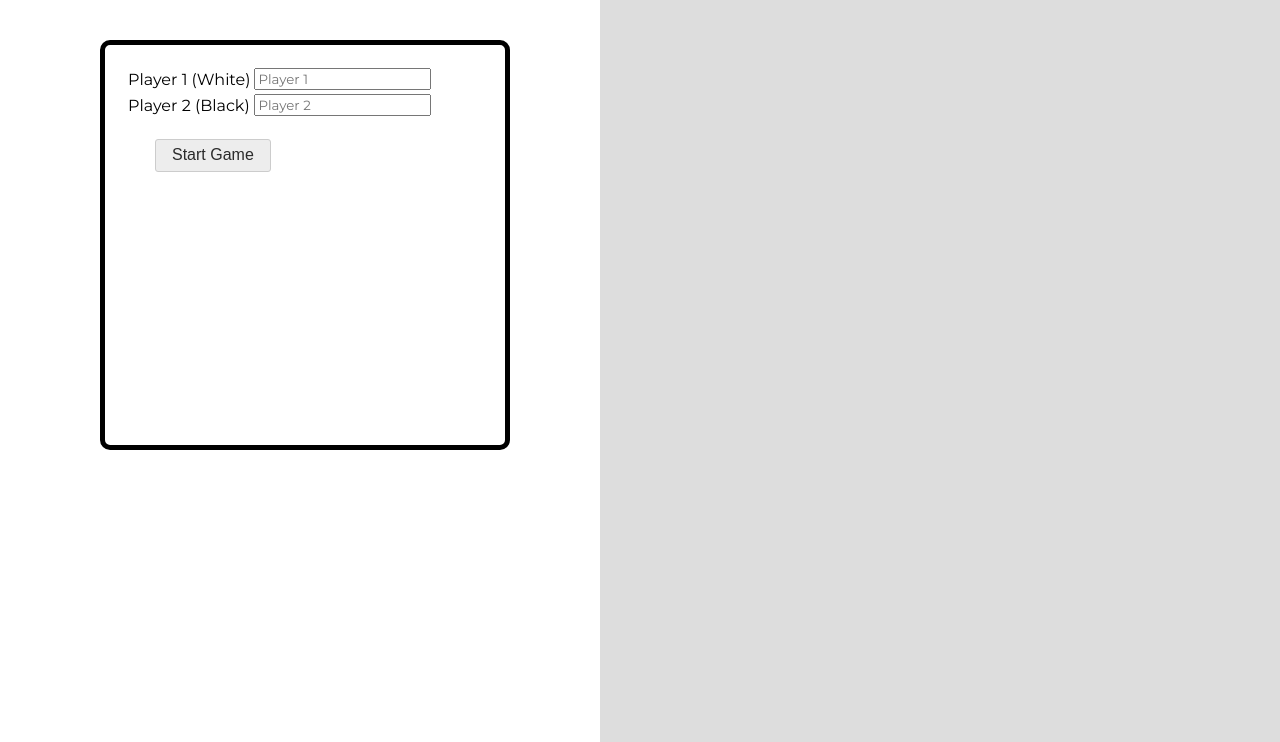
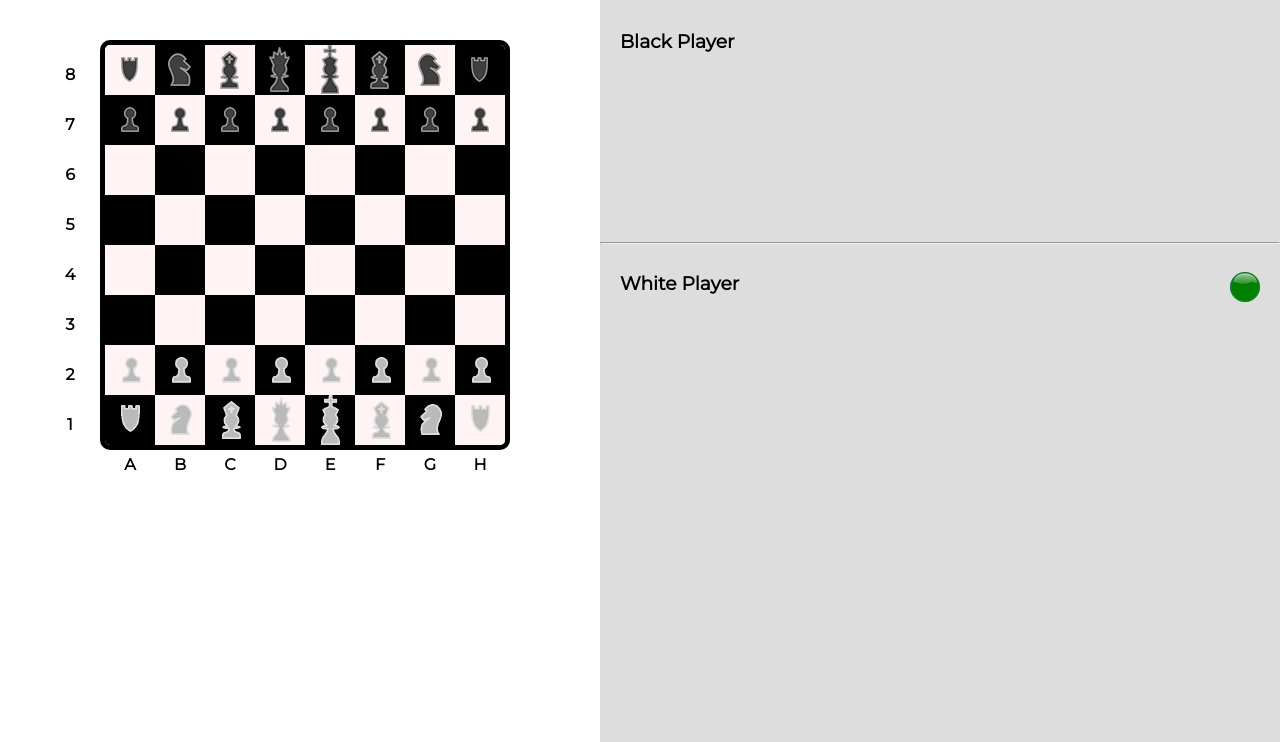
Before and after one commit to miller-time/chess.js, a plain HTML site: page index.html in a window 1280 px wide. Both pictures are taken after a click on the button "Start Game". Shown: the part 58-800 px from the top of the page. Drawn offline with nearby package versions, Linux system fonts and the light colour scheme.

Commit message:
custom player names and turn rotation

```diff
--- a/index.html
+++ b/index.html
@@ -10,7 +10,19 @@
 </head>
 <body>
   <div class="heading"><h1>ChessJS</h1></div>
-  <div class="panel"></div>
+  <div class="panel">
+    <div class="black-player">
+      <h3>Black Player</h3>
+      <div class="go-icon"></div>
+      <div class="clearfix"></div>
+    </div>
+    <hr>
+    <div class="white-player">
+      <h3>White Player</h3>
+      <div class="go-icon"></div>
+      <div class="clearfix"></div>
+    </div>
+  </div>
 
   <script src="https://code.jquery.com/jquery-2.1.3.min.js"></script>
   <script src="https://code.jquery.com/ui/1.11.3/jquery-ui.min.js"></script>
--- a/js/chess.js
+++ b/js/chess.js
@@ -1,7 +1,7 @@
 (function() {
 
     $(document).ready(function() {
-        new ChessJS.ChessGame();
+        ChessJS.game = new ChessJS.ChessGame();
 
         $(document).on('pieceCaptured', function(event, piece) {
             console.log('pieceCaptured', piece);
--- a/js/game.js
+++ b/js/game.js
@@ -1,50 +1,83 @@
 (function() {
 
     ChessJS.ChessGame = function() {
-        this.playerOne = 'Player 1';
-        this.playerTwo = 'Player 2';
+        this.whitePlayer = 'White Player';
+        this.blackPlayer = 'Black Player';
+        this.whoseTurn = 'white';
         this.setupSplashScreen();
     };
 
     ChessJS.ChessGame.prototype.setupSplashScreen = function() {
         var self = this;
-        var playerOneInput = $('<input />')
-            .addClass('player-one')
-            .attr('placeholder', 'Player 1')
+        var whitePlayerInput = $('<input />')
+            .attr('placeholder', 'White Player')
             .change(function() {
-                self.playerOne = $(this).val();
+                self.whitePlayer = $(this).val();
             });
-        var playerTwoInput = $('<input />')
-            .addClass('player-two')
-            .attr('placeholder', 'Player 2')
+        var blackPlayerInput = $('<input />')
+            .attr('placeholder', 'Black Player')
             .change(function() {
-                self.playerTwo = $(this).val();
+                self.blackPlayer = $(this).val();
             });
         var submitButton = $('<button />')
             .addClass('start-game')
             .text('Start Game')
             .button()
             .click(function() {
-                // initialize board
-                // this.board = new ChessJS.Board();
-
-                // start game
+                self.element.remove();
+                self.startGame();
             });
 
         this.element = $('<div />')
             .addClass('splash rounded')
             .append($('<table />')
                 .append($('<tr />')
-                    .append($('<td />').text('Player 1 (White)'))
+                    .append($('<td />').text('Black Player'))
                     .append($('<td />')
-                        .append(playerOneInput)))
+                        .append(blackPlayerInput)))
                 .append($('<tr />')
-                    .append($('<td />').text('Player 2 (Black)'))
+                    .append($('<td />').text('White Player'))
                     .append($('<td />')
-                        .append(playerTwoInput))))
+                        .append(whitePlayerInput))))
             .append(submitButton);
         $('body').append(this.element);
 
     };
 
+    ChessJS.ChessGame.prototype.startGame = function() {
+        this.board = new ChessJS.Board();
+        $('.black-player').find('h3').text(this.blackPlayer);
+        $('.white-player').find('h3').text(this.whitePlayer);
+        $('.white-player').find('.go-icon').show();
+        $('.panel').show();
+        $('.black.piece').each(function() {
+            if ($(this).data('piece')) {
+                $(this).draggable('option', 'disabled', true);
+            }
+        });
+    };
+
+    ChessJS.ChessGame.prototype.turnTaken = function(color) {
+        var blacksTurn = (color === 'white');
+        this.whoseTurn = blacksTurn ? 'black' : 'white';
+        $('.black-player').find('.go-icon').toggle(blacksTurn);
+        $('.white-player').find('.go-icon').toggle(!blacksTurn);
+        $('.black.piece').each(function() {
+            if ($(this).data('piece')) {
+                $(this).draggable('option', 'disabled', !blacksTurn);
+            }
+        });
+        $('.white.piece').each(function() {
+            if ($(this).data('piece')) {
+                $(this).draggable('option', 'disabled', blacksTurn);
+            }
+        });
+    };
+
+    $(document).on('pieceMoved', function(event, piece) {
+        if (ChessJS.game) {
+            ChessJS.game.turnTaken(piece.color);
+        }
+    });
+
 })();
--- a/js/pieces.js
+++ b/js/pieces.js
@@ -20,6 +20,7 @@
         if (oldSquare) {
             oldSquare.piece = null;
             this.status = 'in play';
+            $(document).trigger('pieceMoved', this);
         }
         this.element.css({
             top: square.y * 50 + "px",
--- a/js/util.js
+++ b/js/util.js
@@ -3,8 +3,8 @@
     window.ChessJS = window.ChessJS || {};
 
     ChessJS.getRelativeSquare = function(square, deltaX, deltaY) {
-        if (this.board) {
-            return this.board.getSquarebyXY(square.x + deltaX, square.y + deltaY);
+        if (this.game && this.game.board) {
+            return this.game.board.getSquarebyXY(square.x + deltaX, square.y + deltaY);
         }
     };
 
--- a/style.css
+++ b/style.css
@@ -4,6 +4,10 @@
 
 body {
     margin: 0;
+}
+
+.clearfix {
+    clear: both;
 }
 
 .heading {
@@ -40,6 +44,32 @@ body {
     bottom: 0;
     left: 600px;
     background-color: #DDD;
+    display: none;
+}
+
+.black-player {
+    padding: 20px;
+    margin-top: 20px;
+    margin-bottom: 150px;
+}
+
+.white-player {
+    padding: 20px;
+}
+
+.black-player h3, .white-player h3 {
+    margin-top: 0;
+    width: calc(100% - 30px);
+    float: left;
+}
+
+.go-icon {
+    width: 30px;
+    height: 30px;
+    display: none;
+    background: url(img/go.png);
+    z-index: 20;
+    float: left;
 }
 
 .rounded {
```
Also changed, not shown: img/go.png (added).
